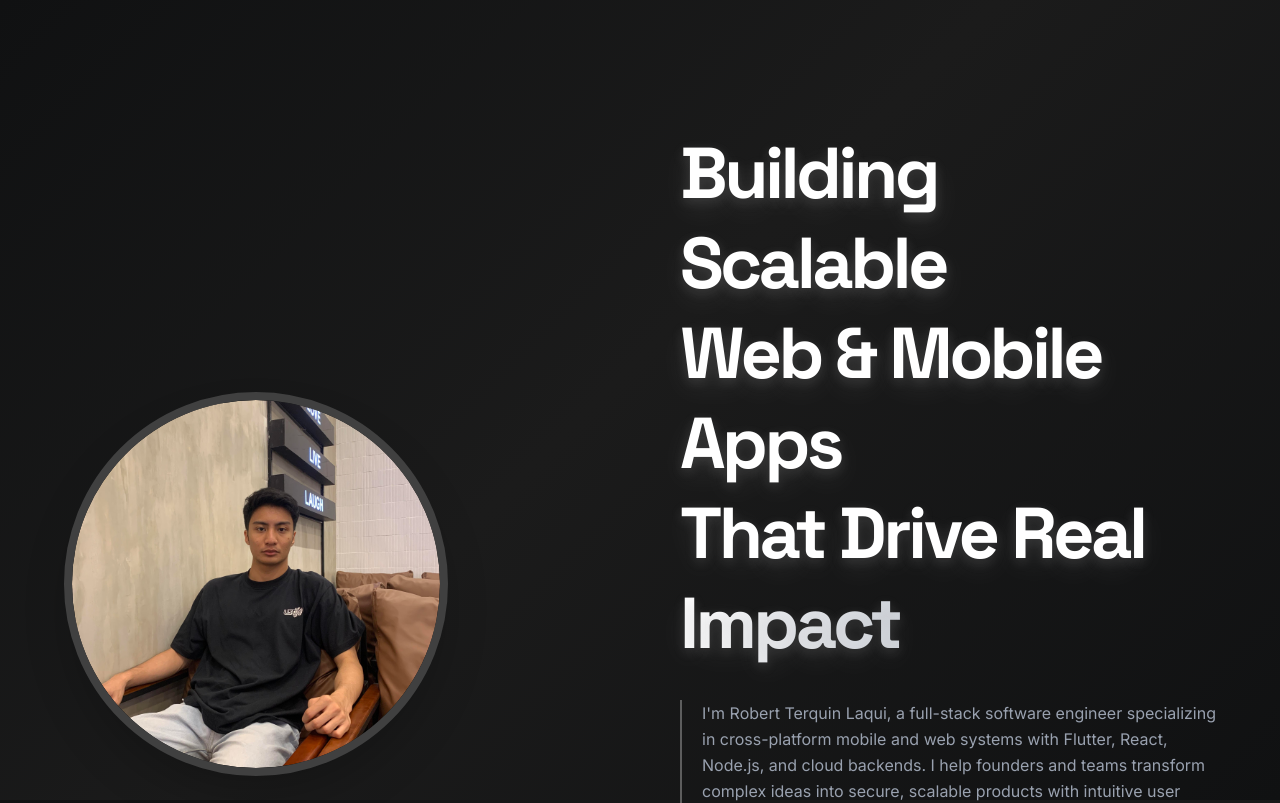
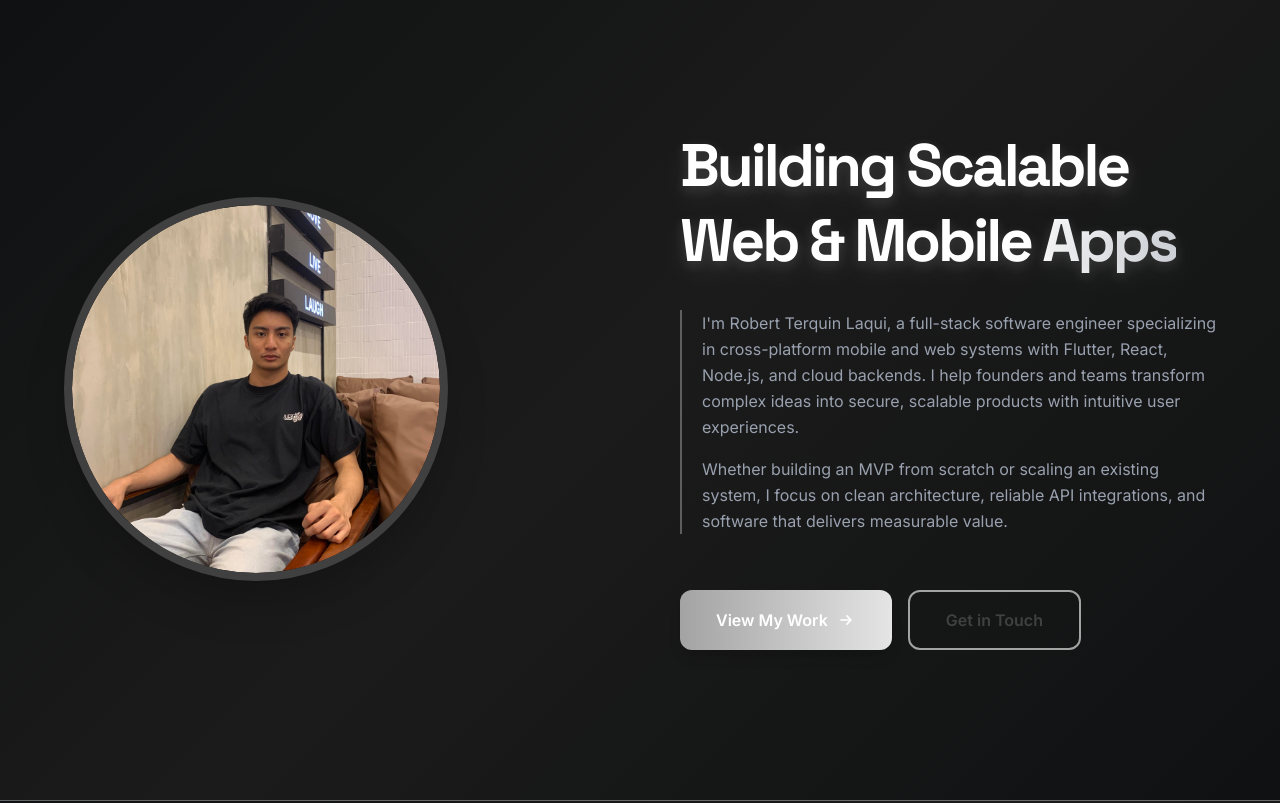
Before and after one commit to robertterquin/personal-portfolio, a React (Vite) app in the folder portfolio_v2/: page / in a window 1280 px wide. Shown: the top 803 px of the page. Built offline with nearby package versions, Linux system fonts and the light colour scheme.

Commit message:
style: adjust landing page heading for improved readability and visual impact

```diff
--- a/portfolio_v2/src/pages/Landing/Landing.jsx
+++ b/portfolio_v2/src/pages/Landing/Landing.jsx
@@ -137,12 +137,11 @@
             viewport={{ once: true, amount: 0.25 }}
             transition={{ duration: 0.8, delay: 0.15, ease: 'easeOut' }}
           >
-            <h1 className="text-3xl sm:text-5xl md:text-6xl lg:text-7xl font-black leading-tight tracking-tighter" style={{
+            <h1 className="text-3xl sm:text-4xl md:text-5xl lg:text-5xl xl:text-6xl font-black leading-tight tracking-tighter" style={{
               textShadow: '0 10px 30px rgba(255, 255, 255, 0.1), 0 4px 12px rgba(163, 163, 163, 0.2)'
             }}>
               Building Scalable<br />
-              Web & Mobile Apps <br className="hidden sm:inline" />
-              That Drive Real <span className="text-transparent bg-clip-text bg-linear-to-r from-white via-gray-200 to-gray-300">Impact</span>
+              Web & Mobile <span className="text-transparent bg-clip-text bg-linear-to-r from-white via-gray-200 to-gray-300">Apps</span>
             </h1>
 
             <div className="border-l-2 border-mono-600/50 pl-4 sm:pl-5 text-left text-xs sm:text-sm md:text-base leading-relaxed text-gray-400">
```
